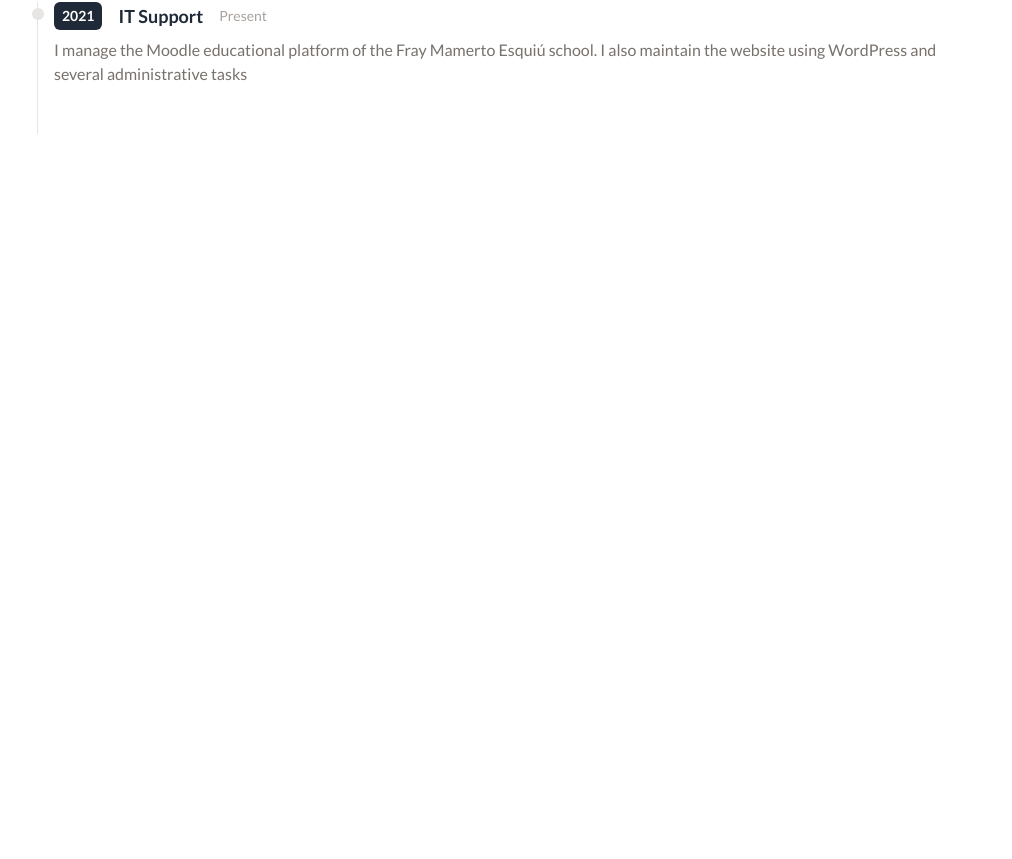
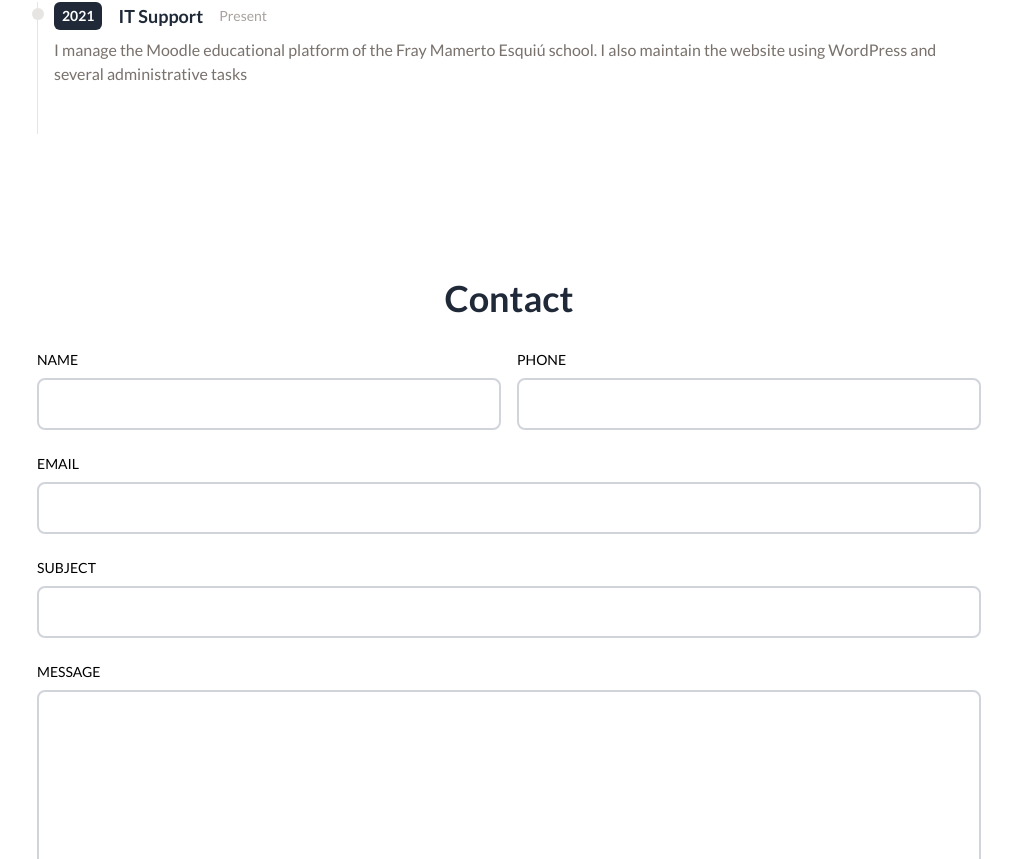
Before and after one commit to JMRodriguez-work/portfolio, a React (Vite) app: page / in a window 1280 px wide. Shown: the part 1938-2797 px from the top of the page, without its empty margins (163-1175 px from the left). Before the commit the page ends 2136 px from the top, so only its background shows below. Built offline with nearby package versions, Linux system fonts and the light colour scheme; no server answers.

Commit message:
ADD: Contact Form component

```diff
--- a/src/App.jsx
+++ b/src/App.jsx
@@ -1,4 +1,4 @@
-import { Main, Projects, Sidenav, Work } from "./components/index";
+import { Contact, Main, Projects, Sidenav, Work } from "./components/index";
 
 function App() {
   return (
@@ -7,6 +7,7 @@ function App() {
       <Main />
       <Projects />
       <Work />
+      <Contact />
     </div>
   );
 }
--- /dev/null
+++ b/src/components/Contact.jsx
@@ -0,0 +1,38 @@
+import React from 'react'
+
+const Contact = () => {
+  return (
+    <div id="contact" className='max-w-[1040px] m-auto md:pl-20 p-4 py-16'>
+        <h1 className='py-4 text-4xl font-bold text-center text-gray-800 '>Contact</h1>
+        <form action={import.meta.env.VITE_FORM_KEY} method='POST' encType="multipart/form-data">
+            <div className='grid md:grid-cols-2 gap-4 w-full py-2'>
+                <div className='flex flex-col'>
+                    <label className='uppercase text-sm py-2' htmlFor="name">Name</label>
+                    <input className='border-2 rounded-lg p-3 flex border-gray-300' type="text" name="name" id="name" />
+                </div>
+                <div className='flex flex-col'>
+                    <label className='uppercase text-sm py-2' htmlFor="phone">Phone</label>
+                    <input className='border-2 rounded-lg p-3 flex border-gray-300' type="text" name="phone" id="phone" />
+                </div>
+            </div>
+            <div className='flex flex-col py-2'>
+                <label className='uppercase text-sm py-2' htmlFor="email">Email</label>
+                <input className='border-2 rounded-lg p-3 flex border-gray-300' type="email" name="email" id="email" />
+            </div>
+            <div className='flex flex-col py-2'>
+                <label className='uppercase text-sm py-2' htmlFor="subject">Subject</label>
+                <input className='border-2 rounded-lg p-3 flex border-gray-300' type="text" name="subject" id="subject" />
+            </div>
+            <div className='flex flex-col py-2'>
+                <label className='uppercase text-sm py-2' htmlFor="message">Message</label>
+                <textarea className="border-2 rounded-lg p-3 border-gray-300 resize-none" rows={10} name="message" id="message" ></textarea>
+            </div>
+            <button className='bg-gray-800 text-gray-300 mt-4 w-full p-4 rounded-lg'>
+                Send Message
+            </button>
+        </form>
+    </div>
+  )
+}
+
+export { Contact }
--- a/src/components/ProjectItem.jsx
+++ b/src/components/ProjectItem.jsx
@@ -7,6 +7,7 @@ const ProjectItem = ({ img, title, utils, website, repo }) => {
         src={img}
         alt={`Project preview of ${title}`}
         className="rounded-xl group-hover:opacity-10"
+        loading="lazy"
       />
       <div className="sm:hidden group-hover:block sm:absolute sm:top-[50%] sm:left-[50%] sm:translate-x-[-50%] sm:translate-y-[-50%]">
         <h3 className="text-2xl font-bold sm:text-white text-gray-800 tracking-wider text-center">
--- a/src/components/index.js
+++ b/src/components/index.js
@@ -4,3 +4,4 @@ export { Work } from './Work';
 export { WorkItem } from './WorkItem';
 export { Projects } from './Projects';
 export { ProjectItem } from './ProjectItem';
+export { Contact } from './Contact';
```
Also changed, not shown: 1 other file (tests, documents, lock files or other folders).
